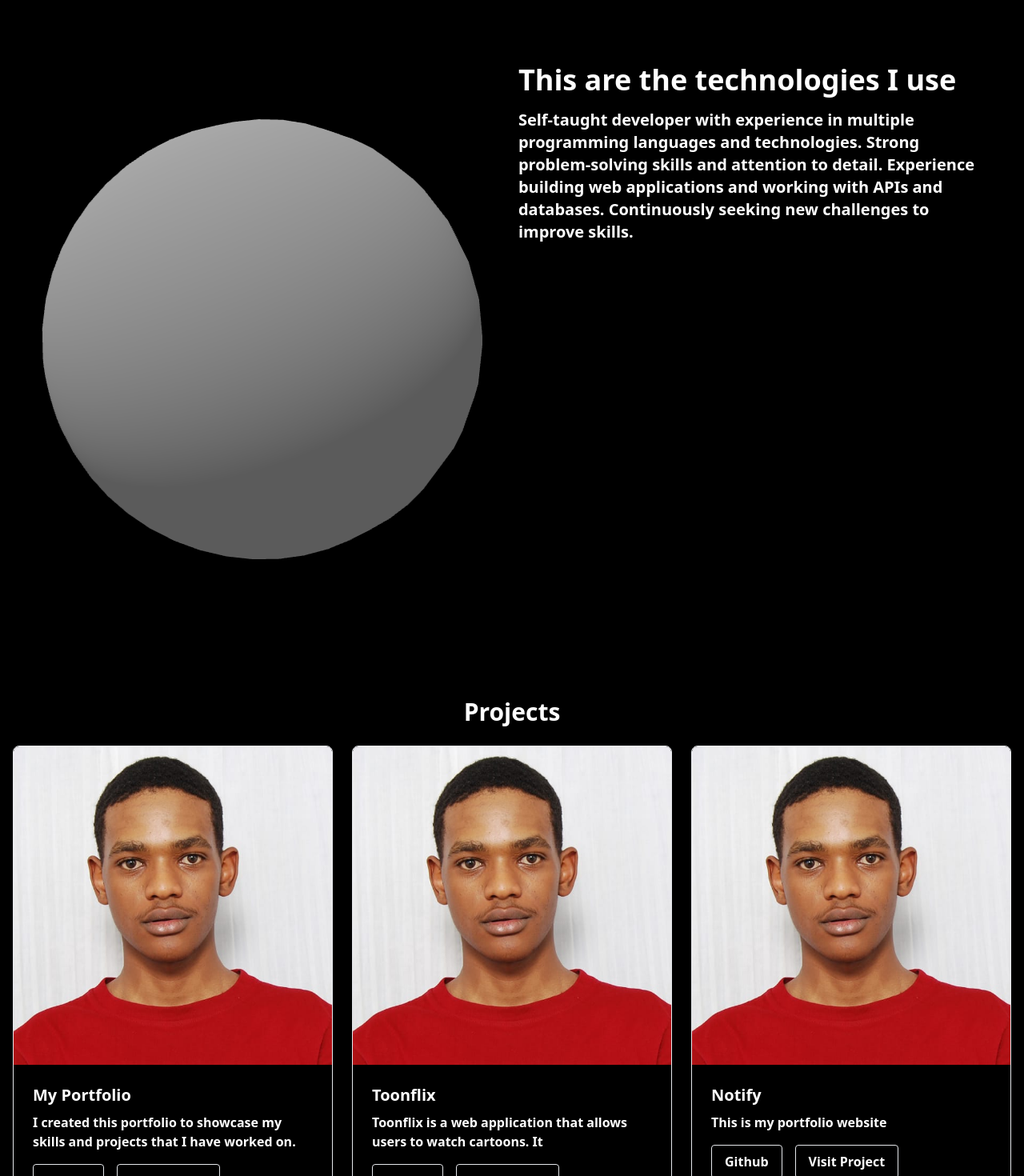
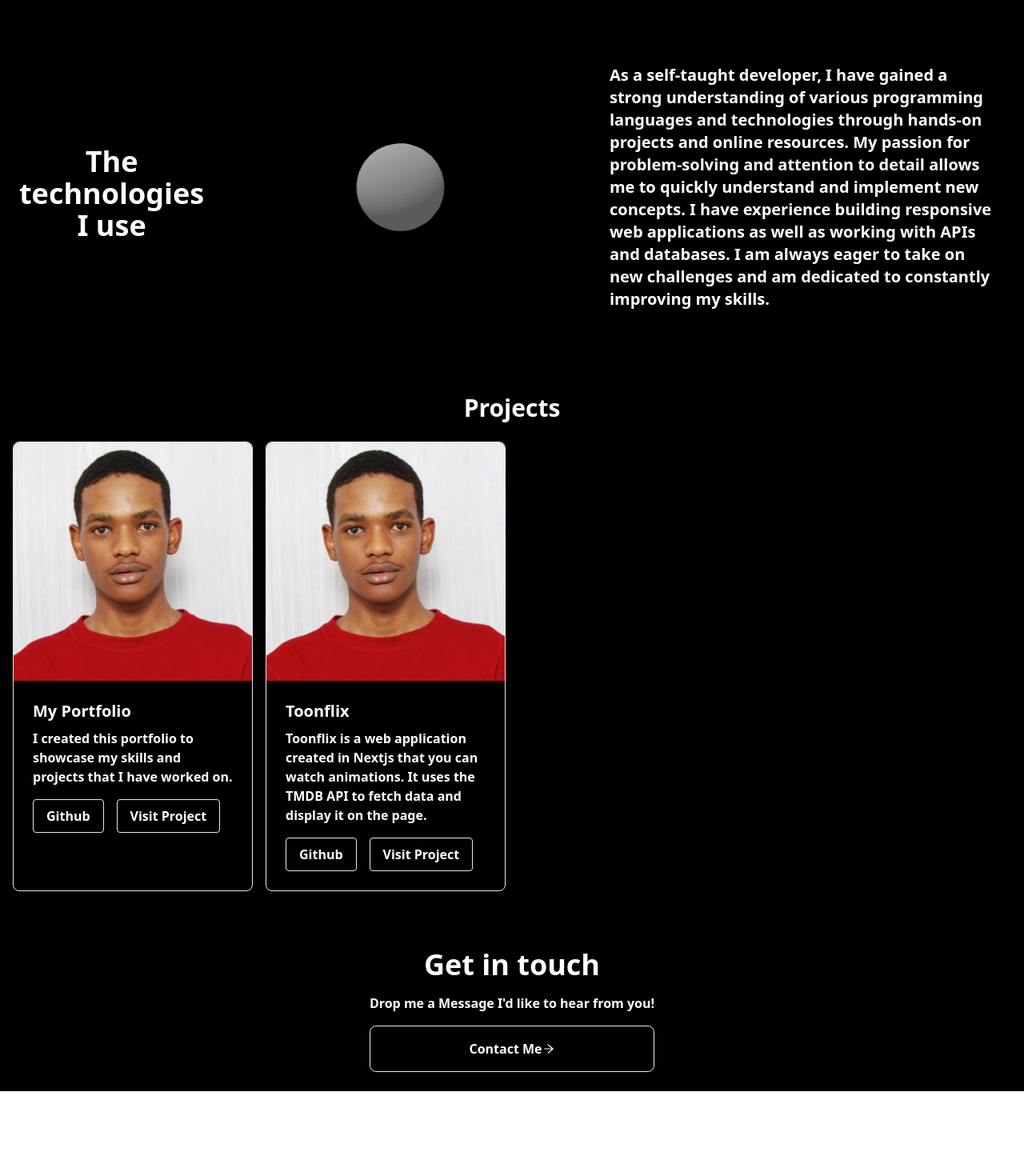
Before and after one commit to mbpII/portfolio, a Next.js app: page / in a window 1280 px wide. Shown: the part 840-2310 px from the top of the page at 80% size. After the commit the page ends 2204 px from the top, so only its background shows below. Built offline with nearby package versions, Linux system fonts and the light colour scheme.

Commit message:
updated about section

```diff
--- a/src/components/About.js
+++ b/src/components/About.js
@@ -5,8 +5,11 @@ import { OrbitControls } from "@react-three/drei";
 
 function About() {
   return (
-    <section className="flex h-screen w-full flex-col items-center justify-center lg:flex-row p-6">
-      <div className="h-full md:h-2/4 lg:h-full w-full ">
+    <section className="flex h-full w-full flex-col items-center justify-center lg:flex-row p-6">
+      <h1 className="font-semibold text-center text-3xl md:text-4xl pt-4">
+        The technologies I use
+      </h1>
+      <div className="h-96 md:h-2/4 lg:h-full w-full ">
         <Canvas>
           <OrbitControls enableZoom={false} />
           <ambientLight intensity={0.5} />
@@ -15,15 +18,14 @@ function About() {
         </Canvas>
       </div>
       <div className="h-full w-full lg:p-4">
-        <h1 className="font-semibold text-3xl md:text-4xl pt-4">
-          This are the technologies I use
-        </h1>
         <h1 className="font-semibold text-lg md:text-xl py-4">
-          Self-taught developer with experience in multiple programming
-          languages and technologies. Strong problem-solving skills and
-          attention to detail. Experience building web applications and working
-          with APIs and databases. Continuously seeking new challenges to
-          improve skills.
+          As a self-taught developer, I have gained a strong understanding of
+          various programming languages and technologies through hands-on
+          projects and online resources. My passion for problem-solving and
+          attention to detail allows me to quickly understand and implement new
+          concepts. I have experience building responsive web applications as
+          well as working with APIs and databases. I am always eager to take on
+          new challenges and am dedicated to constantly improving my skills.
         </h1>
       </div>
     </section>
--- a/src/components/Contact.js
+++ b/src/components/Contact.js
@@ -7,8 +7,7 @@ function Contact() {
       <div className="">
         <h1 className="font-bold text-4xl">Get in touch</h1>
         <h1 className="text-base font-semibold pt-4">
-          Dangerous fured give after reference giant. Back-end busy spaces devil
-          hours wiggle.
+          Drop me a Message I'd like to hear from you!
         </h1>
         <h1 className="flex items-center justify-center font-bold p-4 rounded-lg border mt-4">
           Contact Me
--- a/src/components/Project.js
+++ b/src/components/Project.js
@@ -4,9 +4,9 @@ import Projectdata from "../data/Projectdata";
 
 function Project() {
   return (
-    <section className="container mx-auto py-12 p-4 items-center">
+    <section className="container  py-12 p-4 items-center justify-items-center">
       <h1 className="text-3xl font-bold mb-6 text-center">Projects</h1>
-      <div className="grid gap-6 grid-cols-1 md:grid-cols-2 lg:grid-cols-3">
+      <div className="grid gap-4 grid-cols-1 md:grid-cols-3 lg:grid-cols-4 ">
         {Projectdata.map((project, index) => (
           <div key={index} className="border rounded-lg overflow-hidden">
             <Image src={project.picture} alt={project.title} />
--- a/src/data/Projectdata.js
+++ b/src/data/Projectdata.js
@@ -6,24 +6,16 @@ const Projectdata = [
     title: "My Portfolio",
     description:
       "I created this portfolio to showcase my skills and projects that I have worked on.",
-    projectlink: "https://www.brianjaden.com/",
+    projectlink: "https://www.brianmulinge.com/",
     githublink: "https://github.com/Brianmulinge/portfolio",
   },
   {
     picture: pic,
     title: "Toonflix",
     description:
-      "Toonflix is a web application that allows users to watch cartoons. It",
-    projectlink: "https://www.brianjaden.com/",
-    githublink: "https://github.com/Brianmulinge/portfolio",
-  },
-  ,
-  {
-    picture: pic,
-    title: "Notify",
-    description: "This is my portfolio website",
-    projectlink: "https://www.brianjaden.com/",
-    githublink: "https://github.com/Brianmulinge/portfolio",
+      "Toonflix is a web application created in Nextjs that you can watch animations. It uses the TMDB API to fetch data and display it on the page.",
+    projectlink: "toonflix.vercel.app",
+    githublink: "https://github.com/Brianmulinge/toonflix",
   },
 ];
 export default Projectdata;
```
